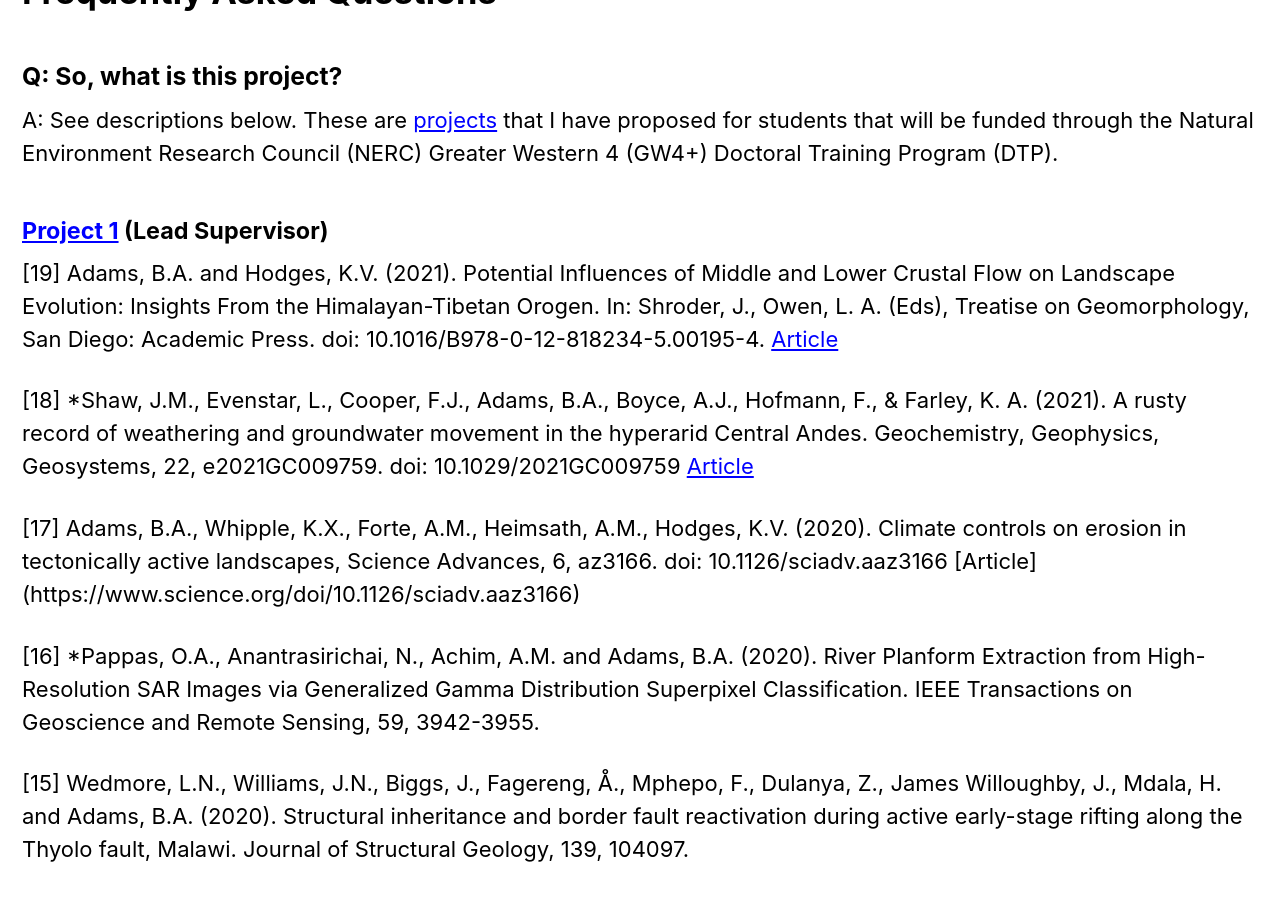
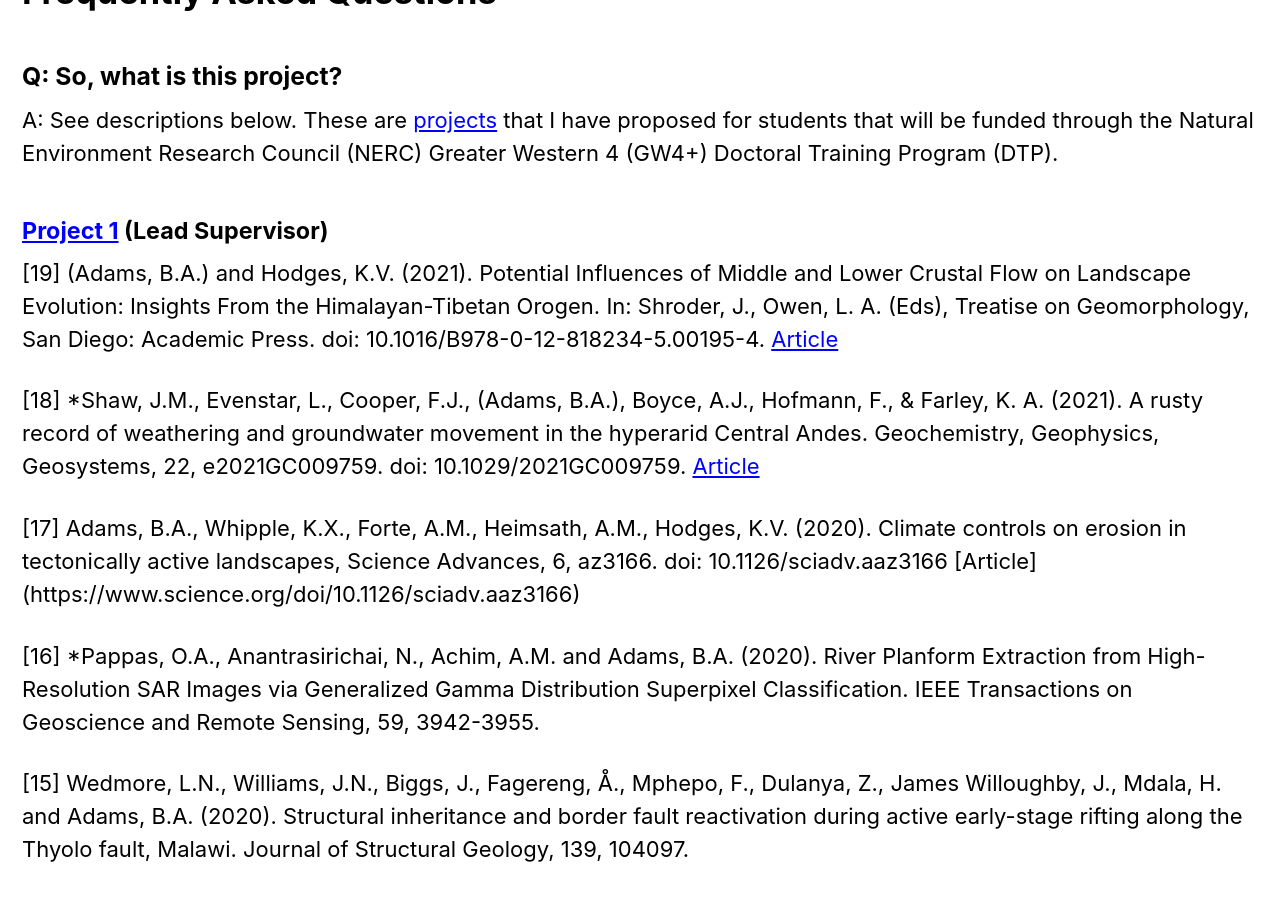
Before and after one commit to baadams/baadams.github.io, a Jekyll site: the page built from _pages/pubs.md, in a window 1280 px wide and 900 px high, scrolled down 493 px. Built offline with Jekyll 4.4.1, drawn with Linux system fonts in a browser that asks for light colours; cached includes are drawn as plain includes.

Commit message:
Update pubs.md

```diff
--- a/_pages/pubs.md
+++ b/_pages/pubs.md
@@ -23,9 +23,9 @@ A: See descriptions below. These are [projects](http://www.bris.ac.uk/earthscien
 
 #### [Project 1](https://baadams.github.io/phd_1/) (Lead Supervisor)
 
-[19] Adams, B.A. and Hodges, K.V. (2021). Potential Influences of Middle and Lower Crustal Flow on Landscape Evolution: Insights From the Himalayan-Tibetan Orogen. In: Shroder, J., Owen, L. A. (Eds), Treatise on Geomorphology, San Diego: Academic Press. doi: 10.1016/B978-0-12-818234-5.00195-4. [Article](https://www.sciencedirect.com/science/article/pii/B9780128182345001954)
+[19] (Adams, B.A.) and Hodges, K.V. (2021). Potential Influences of Middle and Lower Crustal Flow on Landscape Evolution: Insights From the Himalayan-Tibetan Orogen. In: Shroder, J., Owen, L. A. (Eds), Treatise on Geomorphology, San Diego: Academic Press. doi: 10.1016/B978-0-12-818234-5.00195-4. [Article](https://www.sciencedirect.com/science/article/pii/B9780128182345001954)
 
-[18] *Shaw, J.M., Evenstar, L., Cooper, F.J., Adams, B.A., Boyce, A.J., Hofmann, F., & Farley, K. A. (2021). A rusty record of weathering and groundwater movement in the hyperarid Central Andes. Geochemistry, Geophysics, Geosystems, 22, e2021GC009759. doi: 10.1029/2021GC009759 [Article](https://agupubs.onlinelibrary.wiley.com/doi/full/10.1029/2021GC009759)
+[18] *Shaw, J.M., Evenstar, L., Cooper, F.J., (Adams, B.A.), Boyce, A.J., Hofmann, F., & Farley, K. A. (2021). A rusty record of weathering and groundwater movement in the hyperarid Central Andes. Geochemistry, Geophysics, Geosystems, 22, e2021GC009759. doi: 10.1029/2021GC009759. [Article](https://agupubs.onlinelibrary.wiley.com/doi/full/10.1029/2021GC009759)
 
 [17] Adams, B.A., Whipple, K.X., Forte, A.M., Heimsath, A.M., Hodges, K.V. (2020). Climate controls on erosion in tectonically active landscapes, Science Advances, 6, az3166. doi: 10.1126/sciadv.aaz3166 [Article] (https://www.science.org/doi/10.1126/sciadv.aaz3166)
 
```
